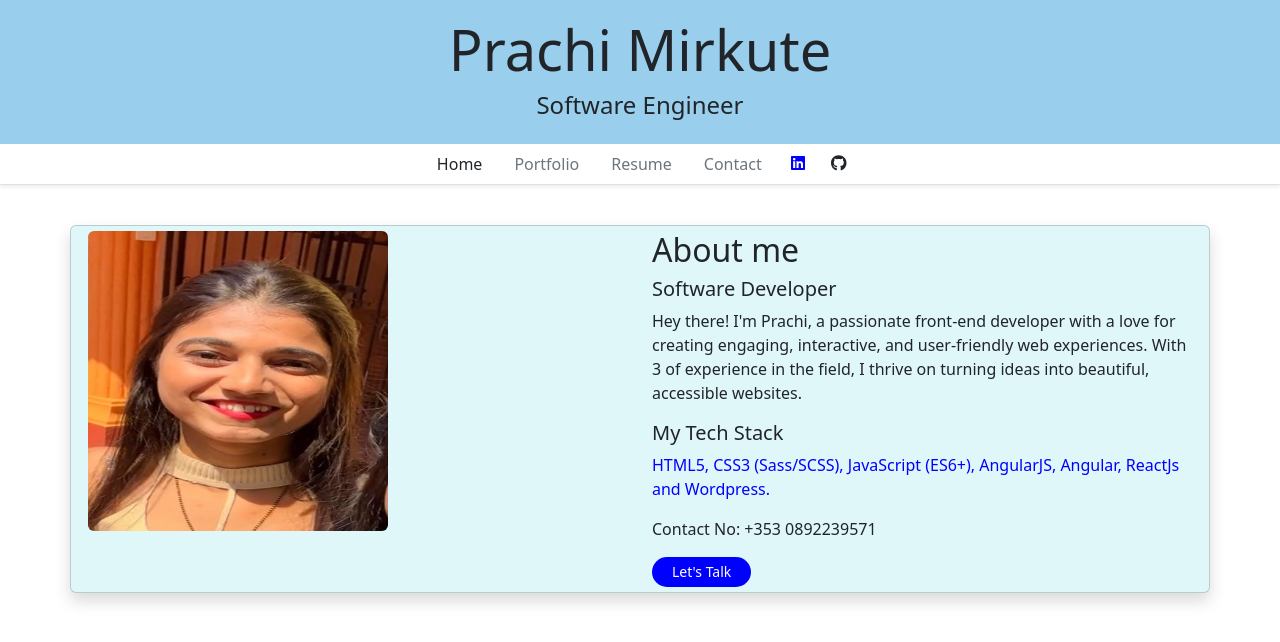
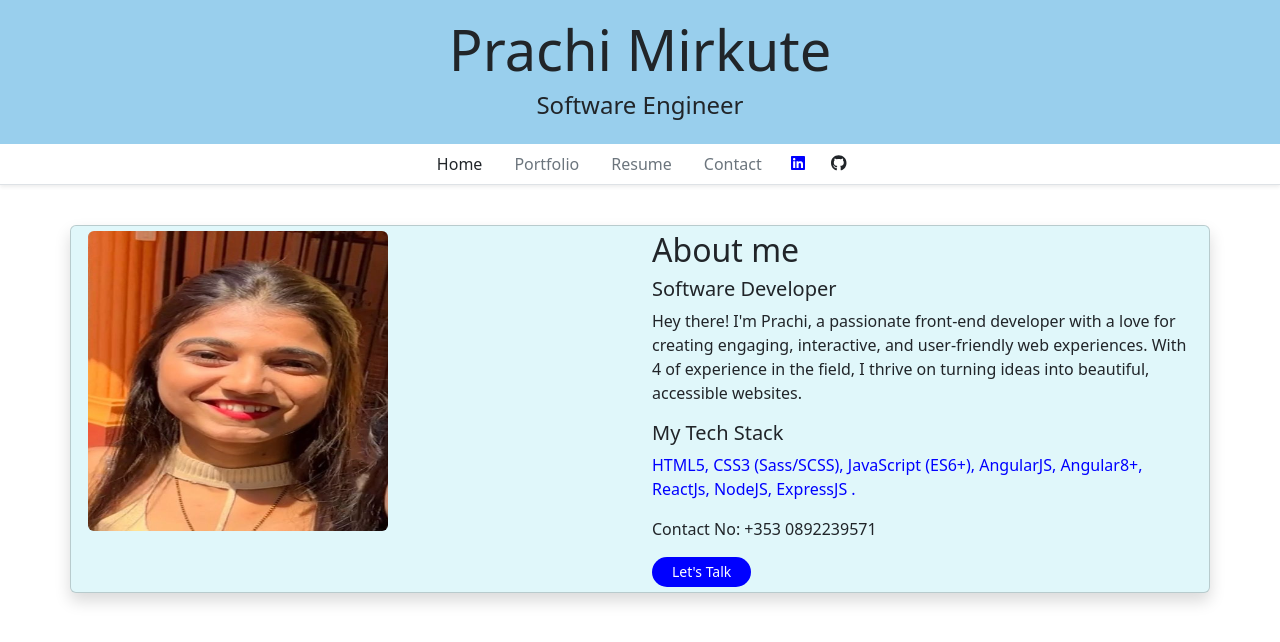
Before and after one commit to Prachimirkute/myPortfolio, an Angular app: page /Home in a window 1280 px wide. Shown: the top 642 px of the page. Built offline with nearby package versions, Linux system fonts and the light colour scheme.

Commit message:
create search application added

```diff
--- a/src/app/home/home.component.html
+++ b/src/app/home/home.component.html
@@ -8,11 +8,11 @@
             <h2>About me</h2>
             <h5>Software Developer</h5>
             <p>Hey there! I'm Prachi, a passionate front-end developer with a love for creating engaging,
-                interactive, and user-friendly web experiences. With 3 of experience in the field, I thrive on turning
+                interactive, and user-friendly web experiences. With 4 of experience in the field, I thrive on turning
                 ideas into beautiful, accessible websites.</p>
             <h5>My Tech Stack</h5>
-            <p><span style="color: blue;">HTML5, CSS3 (Sass/SCSS), JavaScript (ES6+), AngularJS, Angular,
-                    ReactJs and Wordpress.</span></p>
+            <p><span style="color: blue;">HTML5, CSS3 (Sass/SCSS), JavaScript (ES6+), AngularJS, Angular8+,
+                    ReactJs, NodeJS, ExpressJS .</span></p>
             <p>Contact No: +353 0892239571</p>
             <button type="button">Let's Talk</button>
         </div>
--- a/src/app/resume/resume.component.html
+++ b/src/app/resume/resume.component.html
@@ -1,7 +1,6 @@
 <!-- <section class="About"> -->
 <div class="container">
-    <button class="btn btn-primary mb-2 me-2"><a href="../assets/resume/Prachi_Mirkute_resume.pdf" target="_blank"
-            class="btn">
+    <button class="btn btn-primary mb-2 me-2"><a href="../assets/resume/Prachi_Mirkute.pdf" target="_blank" class="btn">
             <fa-icon [icon]="faDownload" class="DownloadPDF"></fa-icon>
         </a>Download Resume</button>
 
@@ -9,6 +8,20 @@
 <div class="container ">
     <accordion [isAnimated]="true">
         <accordion-group heading="Work Experience">
+            <h3>Web Developer (Internship) </h3>
+            <h4 class="color:blue">Babylon radio [Dublin]</h4>
+            <ul>
+                <li>I have a strong career background in web development, with a focus on React , NodeJS, Expressjs,
+                    WordPress
+                    and chatbot integration</li>
+                <li>I am working on interactive and dynamic websites that enhance user engagement through chatbot
+                    technology.
+                    My experience includes designing, developing, and optimizing web solutions to deliver exceptional
+                    user
+                    experiences and drive online success.
+                </li>
+            </ul>
+
             <h3>Software Engineer</h3>
             <h4 class="color:blue">Mobileware Technology pvt ltd</h4>
             <h6>Mobile Banking Application:</h6>
@@ -134,6 +147,8 @@
                     <h6> Server side languages :</h6>
                     <ul>
                         <li>Core JAva</li>
+                        <li>NodeJS</li>
+                        <li>Express</li>
                     </ul>
                     <h6>Version control:</h6>
                     <ul>
```
Also changed, not shown: 2 other files (tests, documents, lock files or other folders).
